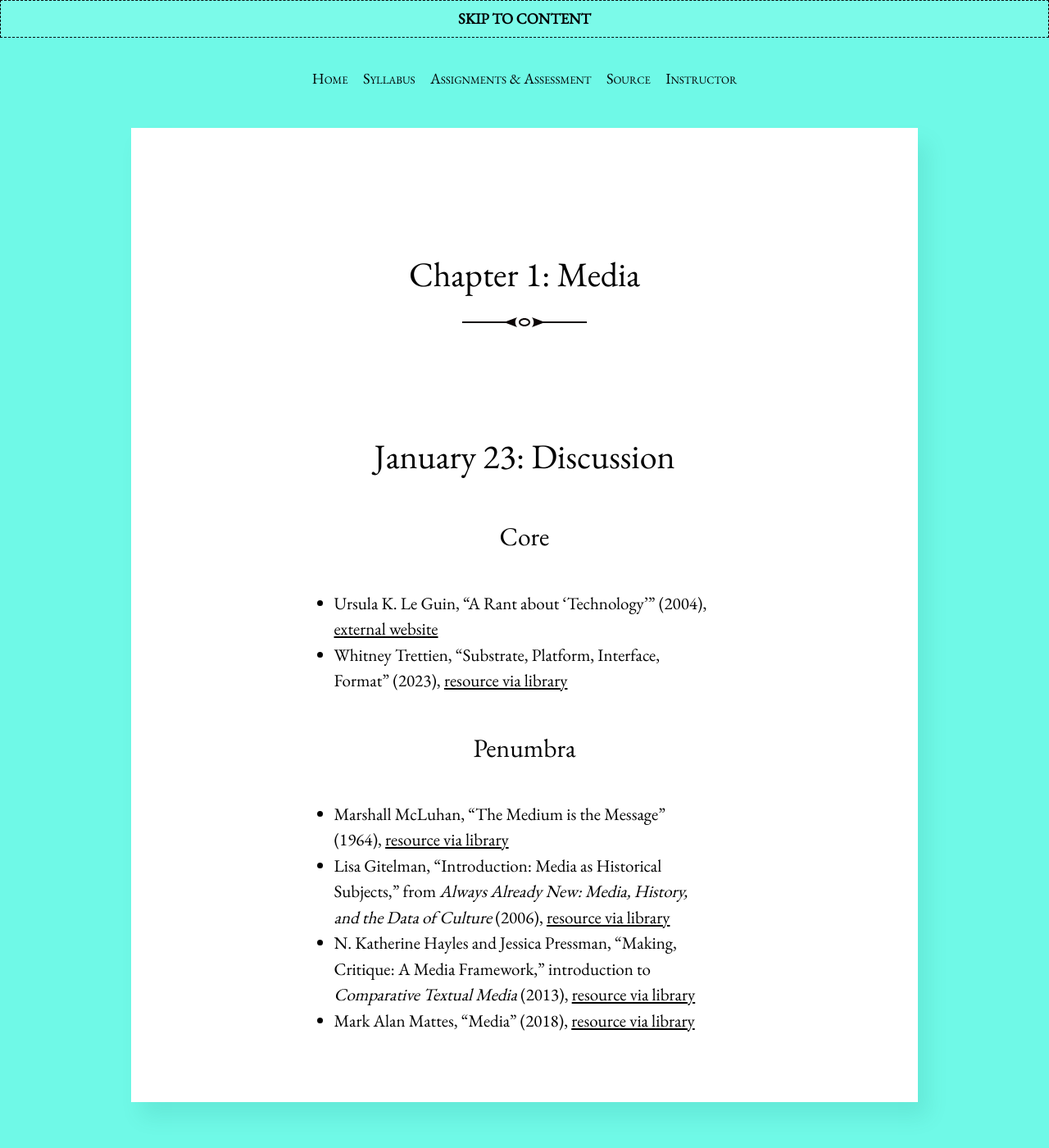
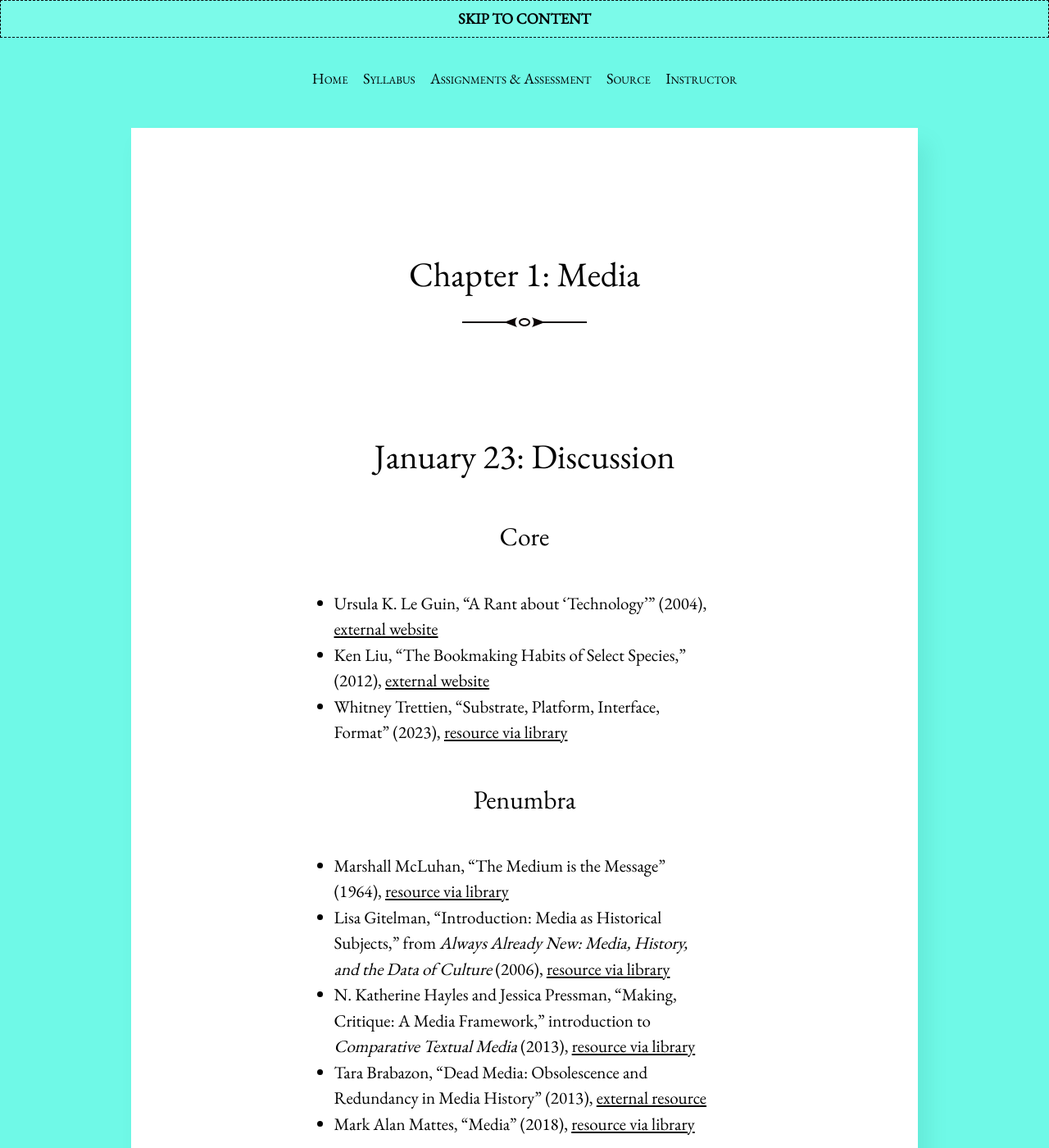
Before and after one commit to rccordell/s26bl, a Jekyll site: the page built from schedule/01-media.md, in a window 1280 px wide and 1400 px high. Shown: the whole window at 82% size. Built offline with Jekyll 4.4.1, drawn with Linux system fonts in a browser that asks for light colours.

Commit message:
update schedule

```diff
--- a/schedule/01-media.md
+++ b/schedule/01-media.md
@@ -9,6 +9,7 @@ layout: post
 ### Core
 
 + Ursula K. Le Guin, "A Rant about 'Technology'" (2004), [external website](https://www.ursulakleguin.com/a-rant-about-technology)
++ Ken Liu, "The Bookmaking Habits of Select Species," (2012), [external website](https://www.lightspeedmagazine.com/fiction/the-bookmaking-habits-of-select-species/)
 + Whitney Trettien, "Substrate, Platform, Interface, Format" (2023), [resource via library](https://www.jstor.org/stable/48736944)
 
 ### Penumbra
@@ -16,4 +17,5 @@ layout: post
 + Marshall McLuhan, “The Medium is the Message” (1964), [resource via library](http://proxy2.library.illinois.edu/login?url=https://www.jstor.org/stable/10.3366/j.ctvxcrv1h.6)
 + Lisa Gitelman, "Introduction: Media as Historical Subjects," from _Always Already New: Media, History, and the Data of Culture_ (2006), [resource via library](https://doi-org.proxy2.library.illinois.edu/10.7551/mitpress/1208.003.0003)
 + N. Katherine Hayles and Jessica Pressman, "Making, Critique: A Media Framework," introduction to _Comparative Textual Media_ (2013), [resource via library](http://proxy2.library.illinois.edu/login?url=https://www.jstor.org/stable/10.5749/j.ctt5hjjtq.3)
++ Tara Brabazon, “Dead Media: Obsolescence and Redundancy in Media History” (2013), [external resource](https://firstmonday.org/ojs/index.php/fm/article/view/4466/3701)
 + Mark Alan Mattes, “Media” (2018), [resource via library](https://muse-jhu-edu.proxy2.library.illinois.edu/article/707746)
```
Also changed, not shown: schedule/11-memory.md (+1 -0 lines), schedule/xx-leftovers.md (+0 -1 lines).
